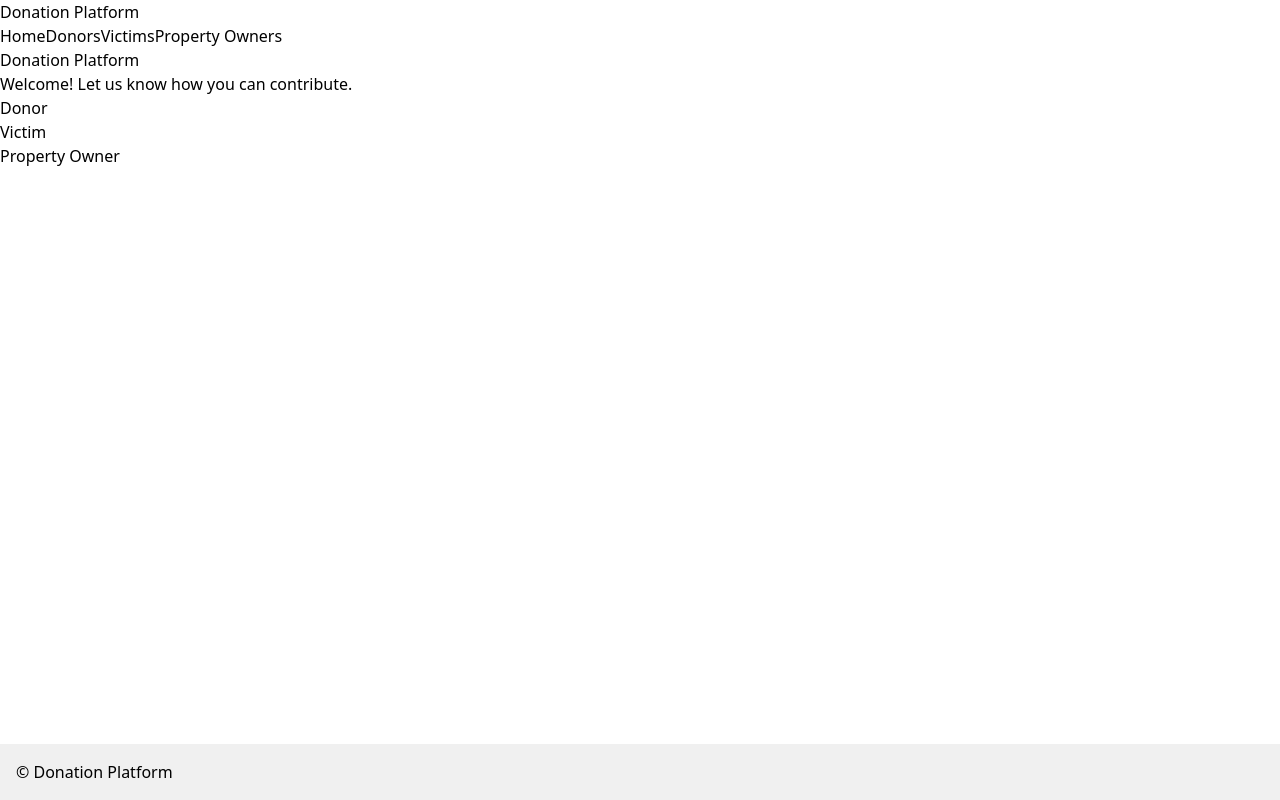
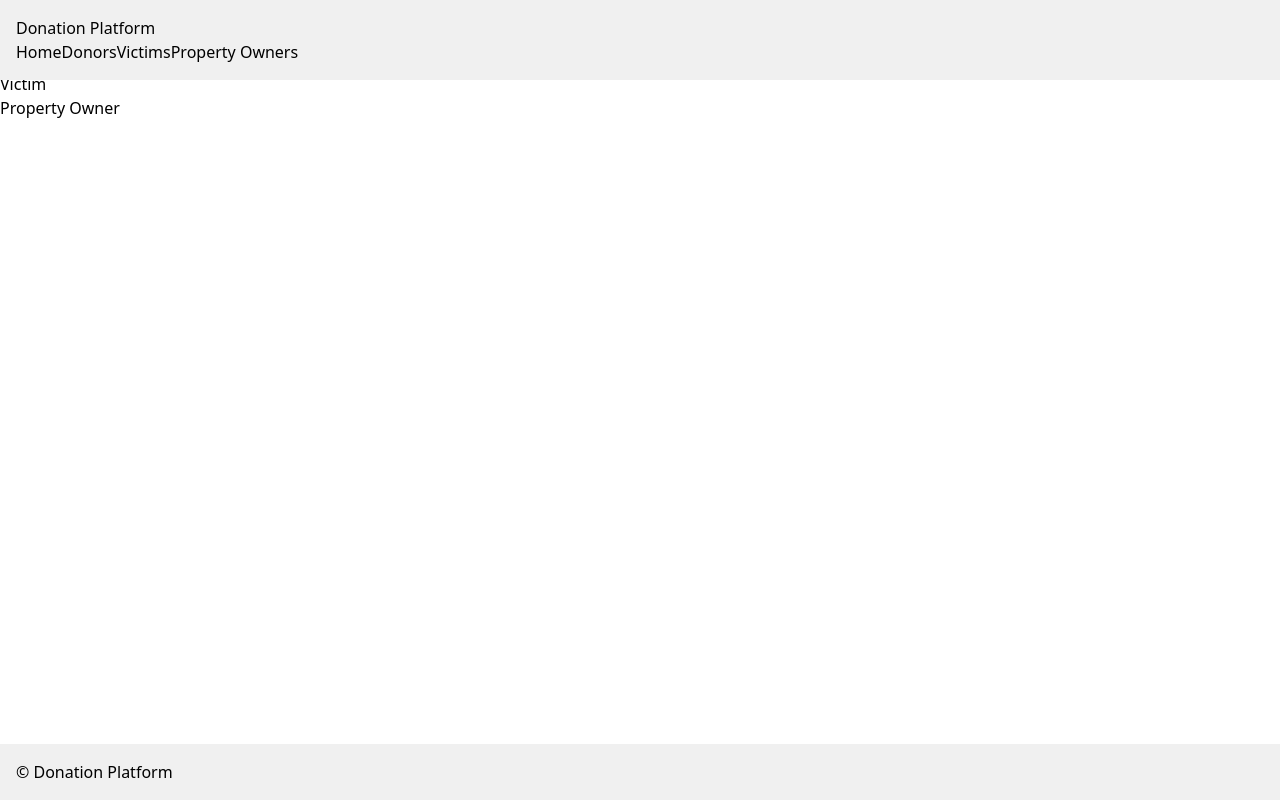
Before and after one commit to JoshuaMusyoki/real-estate, a React (Create React App) app in the folder app_real_realestate/: page / in a window 1280 px wide. Built offline with nearby package versions, Linux system fonts and the light colour scheme.

Commit message:
updates to header file

```diff
--- a/app_real_realestate/src/components/Header.js
+++ b/app_real_realestate/src/components/Header.js
@@ -1,7 +1,7 @@
-import React from "react";
+
 const Header =() =>{
     return(
-        <header className="App-header">
+        <header style={{position: 'fixed', top: 0, left: 0, width: '100%', padding: '1rem', backgroundColor: '#f0f0f0' }}>
             <h1>Donation Platform</h1>
             <nav>
                 <a href="/">Home</a>
```
